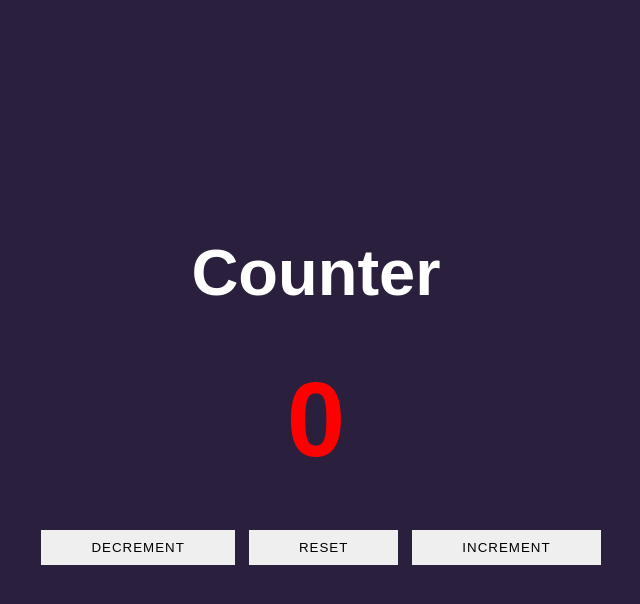
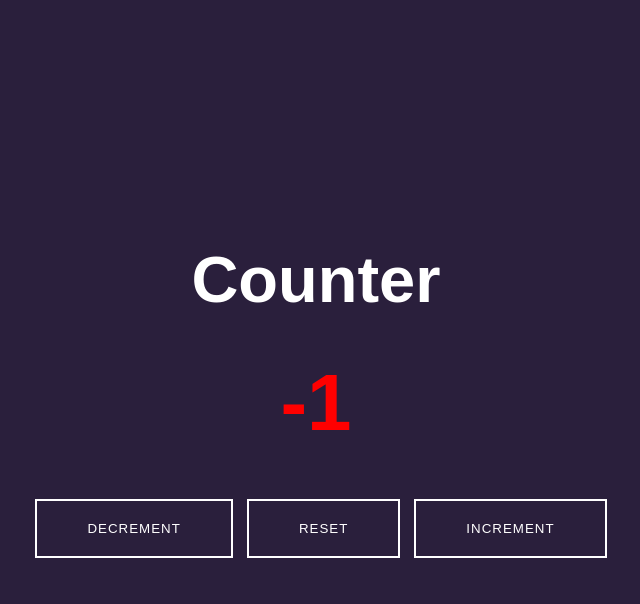
Before and after one commit to gabrielrodrigues2020/counter, a plain HTML site: page assets/index.html in a window 1280 px wide. Both pictures are taken after a click on the button "DECREMENT". Shown: the whole page, without its empty margins (324-964 px from the left). Drawn offline with Linux system fonts and the light colour scheme.

Commit message:
adicionando função de click js

```diff
--- a/assets/index.html
+++ b/assets/index.html
@@ -10,11 +10,11 @@
     <main>
         <div class="container">
             <h1 class="Counter">Counter</h1>
-            <div class="number">0</div>
+            <span id="value">0</span>
             <div class="options">
-                <button id="decrement">Decrement</button>
-                <button id="reset">Reset</button>
-                <button id="increment">Increment</button>
+                <button onclick="aumentarNumber()" class="decrement btn">Decrement</button>
+                <button onclick="aumentarNumber()" class="reset btn">Reset</button>
+                <button onclick="aumentarNumber()" class="increment btn">Increment</button>
             </div>
         </div>
     </main>
--- a/assets/script.js
+++ b/assets/script.js
@@ -0,0 +1,25 @@
+let count = 0
+
+const value = document.querySelector('#value')
+const buttons = document.querySelectorAll('.btn')
+
+buttons.forEach(function (btn) {
+    btn.addEventListener('click', function (e) {
+        const styles = e.currentTarget.classList
+        if(styles.contains('decrement')) {
+            count--
+        }else if(styles.contains('increment')) {
+            count++
+        }else {
+            count = 0
+        }
+        if(count < 0) {
+            value.style.color = 'red'
+        } else if (count > 0) {
+            value.style.color = 'green'
+        } else {
+            value.style.color = 'white'
+        }
+        value.textContent = count
+    })
+})
--- a/assets/style.css
+++ b/assets/style.css
@@ -8,6 +8,13 @@ body {
     background-color: #2a1f3c;
     width: 100%;
     height: 100vh;
+}
+#value {
+    font-size: 80px;
+    font-family: Arial, Helvetica, sans-serif;
+    color: white;
+    font-weight: bold;
+    margin-bottom: 50px;
 }
 .container {
     display: flex;
@@ -31,13 +38,16 @@ body {
     margin-bottom: 50px;
 }
 button {
-    padding:10px 50px;
+    padding:20px 50px;
     border: none;
     text-transform: uppercase;
     letter-spacing: 1px;
     font-family: Arial, Helvetica, sans-serif;
     font-weight: 500;
     margin-left: 10px;
+    background-color: #2a1f3c;
+    border: 2px solid white;
+    color: white;
 }
 
 button:hover {
```
